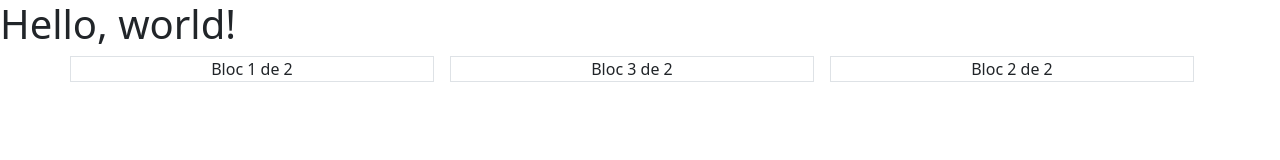
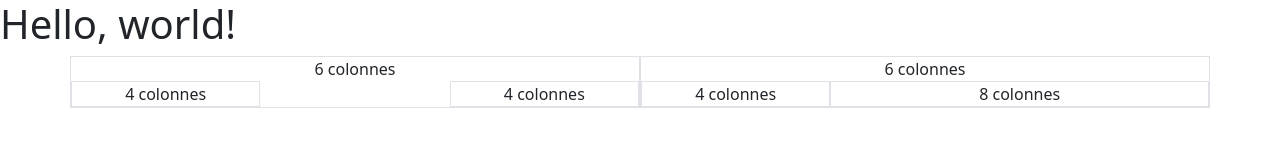
Before and after one commit to arnoldhaub/exercises-bootstrap, a plain HTML site: page index.html in a window 1280 px wide. Drawn offline with nearby package versions, Linux system fonts and the light colour scheme.

Commit message:
IV - Practice makes good

```diff
--- a/index.html
+++ b/index.html
@@ -9,10 +9,19 @@
   <body>
     <h1>Hello, world!</h1>
     <div class="container text-center">
-      <div class="row ">
-        <div class="col border me-3">Bloc 1 de 2</div>
-        <div class="col border me-3 order-3">Bloc 2 de 2</div>
-        <div class="col border me-3 order-2">Bloc 3 de 2</div>
+      <div class="row">
+        <div class="col-6 border">6 colonnes
+          <div class="row justify-content-between">
+            <div class="col-4 border">4 colonnes</div>
+            <div class="col-4 border">4 colonnes</div>
+          </div>
+        </div>
+        <div class="col-6 border">6 colonnes
+          <div class="row">
+            <div class="col-4 border">4 colonnes</div>
+            <div class="col-8 border">8 colonnes</div>
+          </div>
+        </div>
       </div>
     </div>
     <script src="https://cdn.jsdelivr.net/npm/bootstrap@5.2.0-beta1/dist/js/bootstrap.bundle.min.js" integrity="sha384-pprn3073KE6tl6bjs2QrFaJGz5/SUsLqktiwsUTF55Jfv3qYSDhgCecCxMW52nD2" crossorigin="anonymous"></script>
```
